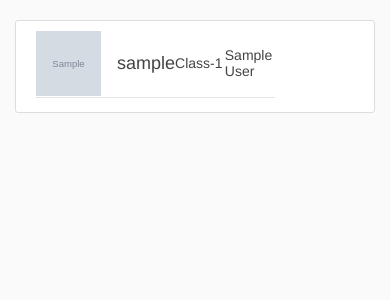
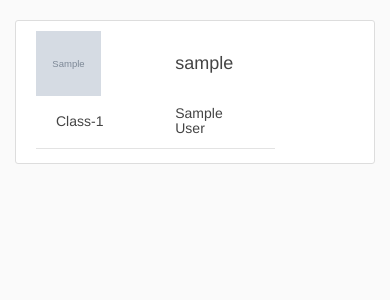
Before and after one commit to GopinathV-1/flask-student-management-system, a Flask app: page /people in a window 390 px wide. Shown: the part 74-374 px from the top of the page. Run offline with Flask 2, Linux system fonts and the light colour scheme; a user stored in the database is signed in; tables that the repository leaves empty hold one stand-in row (values such as "Sample post"); grey boxes marked "Sample" are stand-in pictures; some libraries are stand-ins or nearby versions.

Commit message:
made the website responsive

```diff
--- a/studentproject/static/main.css
+++ b/studentproject/static/main.css
@@ -86,3 +86,13 @@ body {
   #space{
     margin-left: 10px;
   }
+  @media only screen and (max-width:1000px){
+    .media-body-p{
+      padding: 0 20px;
+    }
+  }
+  @media only screen and (max-width:700px){
+    .mediaquad{
+      grid-template-columns: 1fr 1fr;
+    }
+  }
```
